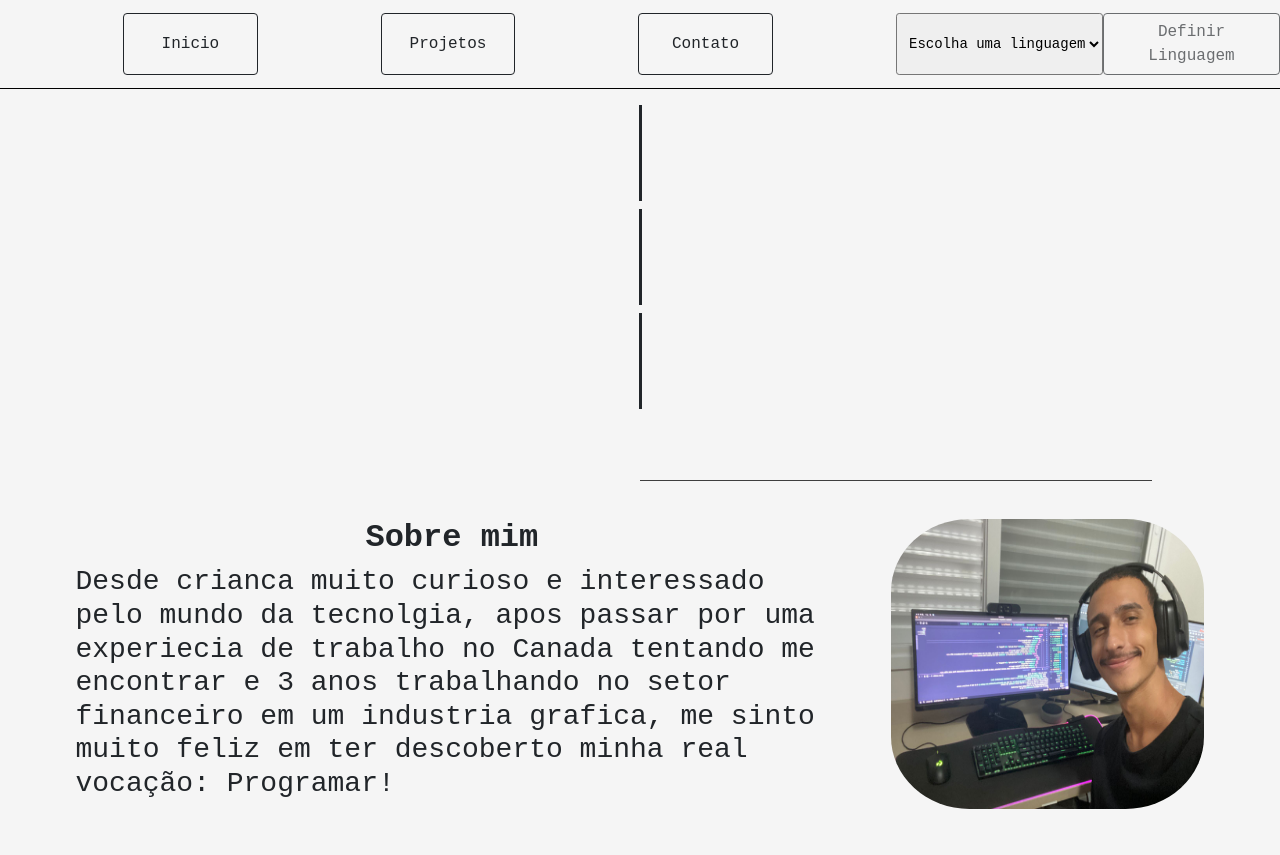
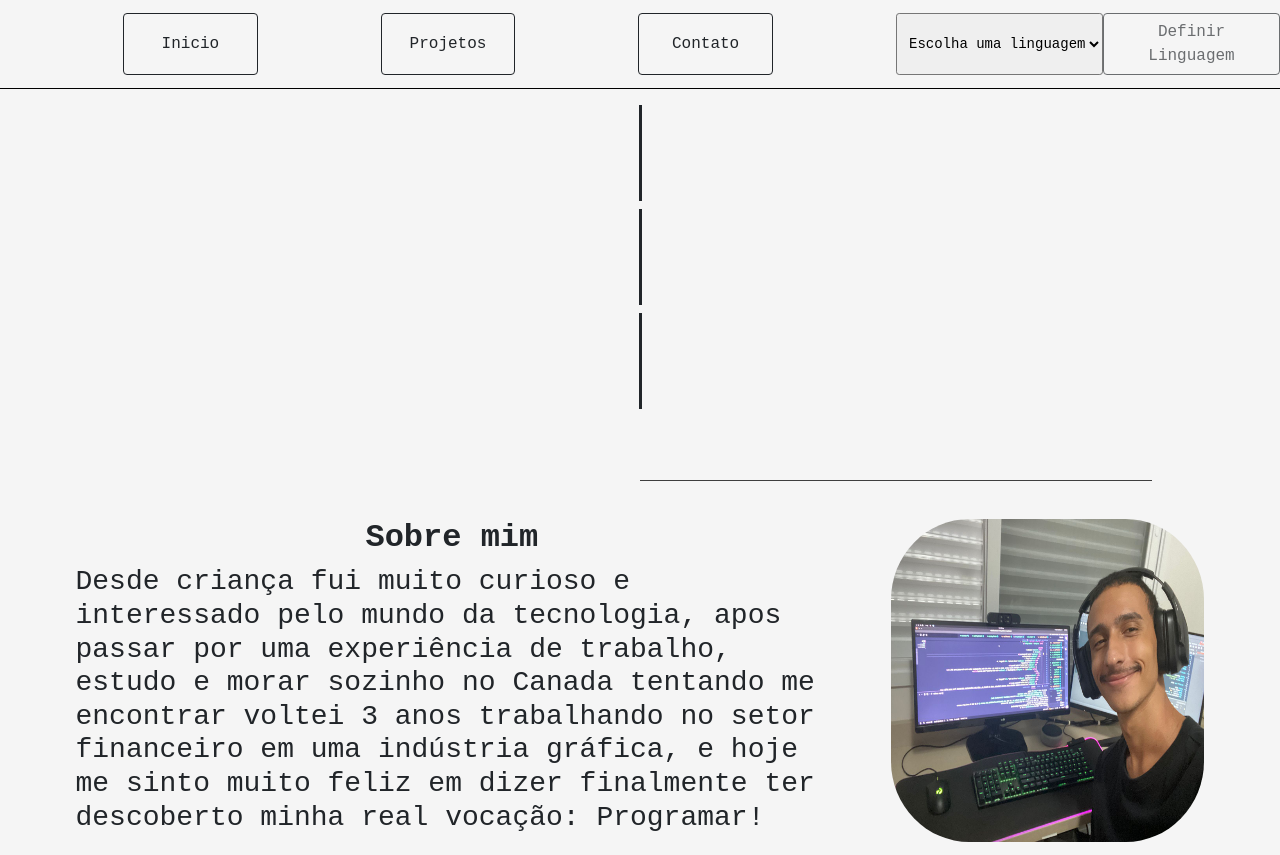
Before and after one commit to LuanVittor/Portfolio, a React (Create React App) app: page /pt in a window 1280 px wide. Before the commit the page ends 821 px from the top, so only its background shows below. Built offline with nearby package versions, Linux system fonts and the light colour scheme.

Commit message:
editing portuguese description

```diff
--- a/src/Pages/MainPagePT.jsx
+++ b/src/Pages/MainPagePT.jsx
@@ -18,7 +18,7 @@ export default function MainPagePT() {
         <div className='aboutMe'>
           <div className='textAbout'>
             <h1>Sobre mim</h1>
-            <h3 >Desde crianca muito curioso e interessado pelo mundo da tecnolgia, apos passar por uma experiecia de trabalho no Canada tentando me encontrar e 3 anos trabalhando no setor financeiro em um industria grafica, me sinto muito feliz em ter descoberto minha real vocação: Programar! </h3>
+            <h3 >Desde criança fui muito curioso e interessado pelo mundo da tecnologia, apos passar por uma experiência de trabalho, estudo e morar sozinho no Canada tentando me encontrar voltei 3 anos trabalhando no setor financeiro em uma indústria gráfica, e hoje me sinto muito feliz em dizer finalmente ter descoberto minha real vocação: Programar! </h3>
           </div>
           <img className='photome' src={FotoMinha2} alt='Me at my Workspace' />
         </div>
--- a/src/index.css
+++ b/src/index.css
@@ -1,3 +1,9 @@
+
+@media screen and (min-width: 1024px) {
+#under_construction {
+  display: none;
+}
+}
 
 @media screen and (max-width: 1023px) {
   #root {
@@ -5,9 +11,6 @@
   }
 }
 
-#under_construction {
-  display: none;
-}
 
 body {
   margin: 0;
```
